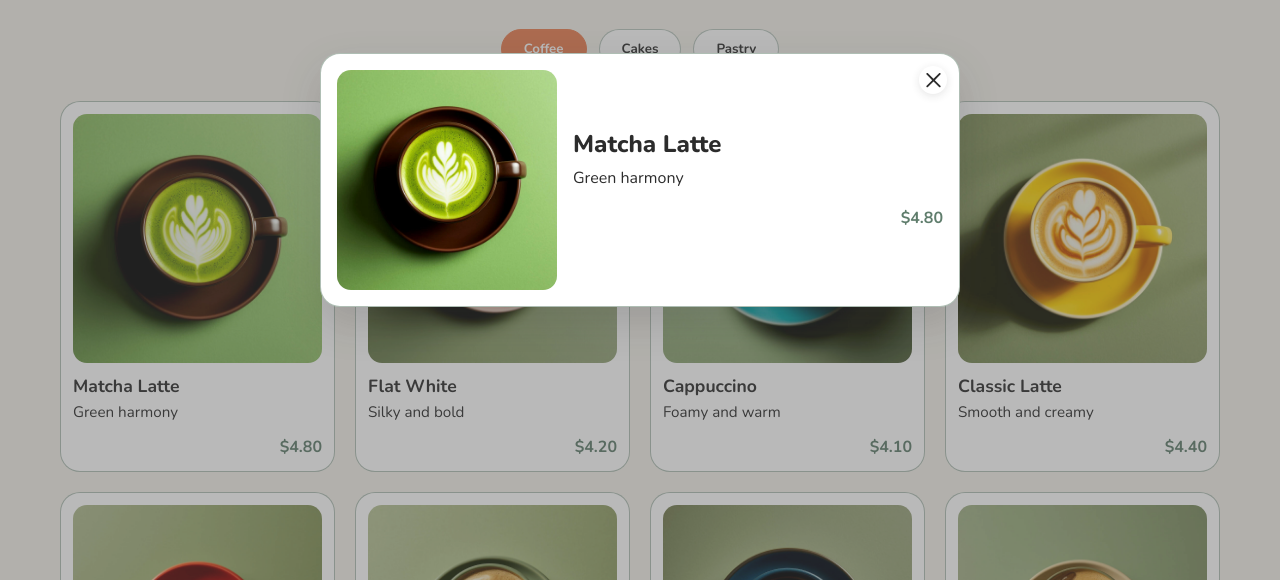
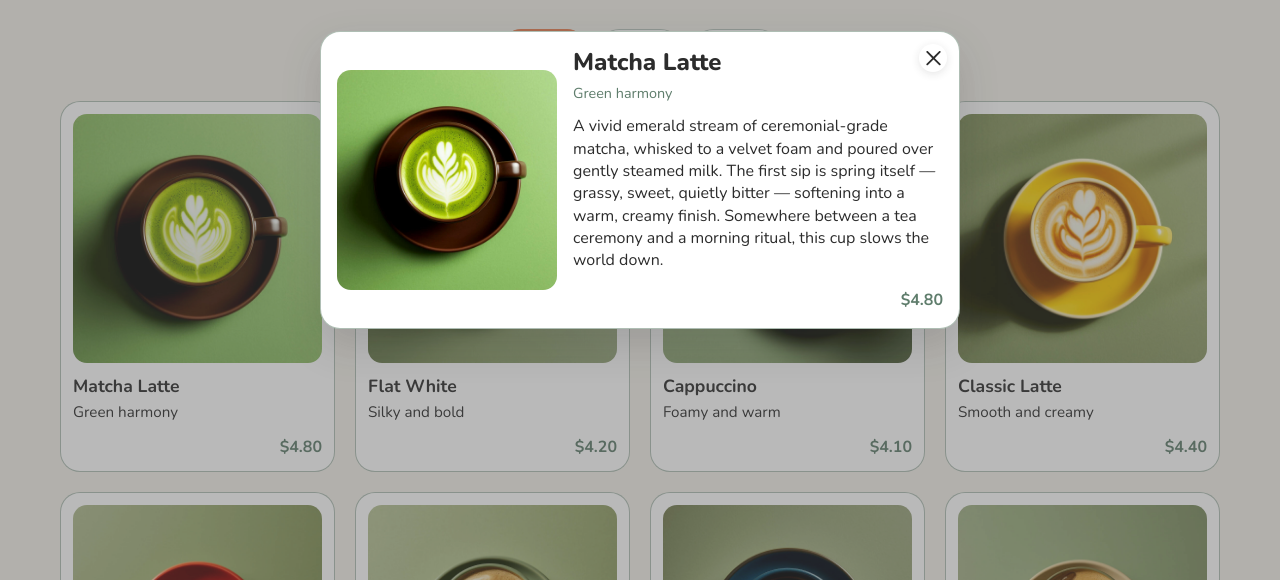
Before and after one commit to theFoxTale/rsschool-landing-page, a website built with Vite: page catalog.html in a window 1280 px wide. Both pictures are taken after a click on the button "Matcha Latte". Shown: the part 220-800 px from the top of the page. Built offline with nearby package versions, Linux system fonts and the light colour scheme.

Commit message:
feat: add longDescription to modal in menu

```diff
--- a/js/classes/MenuItem.js
+++ b/js/classes/MenuItem.js
@@ -7,11 +7,24 @@ const CURRENCY_SYMBOLS = {
 };
 
 export class MenuItem {
-    constructor({ id, category, title, description, price, currency, image, alt, width, height }) {
+    constructor({
+        id,
+        category,
+        title,
+        description,
+        longDescription,
+        price,
+        currency,
+        image,
+        alt,
+        width,
+        height,
+    }) {
         this.id = id;
         this.category = category;
         this.title = title;
         this.description = description;
+        this.longDescription = longDescription;
 
         this.price = price;
         this.currency = currency;
@@ -113,9 +126,16 @@ export class MenuItem {
 
         if (this.description) {
             const description = document.createElement('p');
-            description.className = 'menu-modal__text';
+            description.className = 'menu-modal__subtitle';
             description.textContent = this.description;
             body.append(description);
+        }
+
+        if (this.longDescription) {
+            const longDescription = document.createElement('p');
+            longDescription.className = 'menu-modal__text';
+            longDescription.textContent = this.longDescription;
+            body.append(longDescription);
         }
 
         if (this.price != null && this.currency) {
--- a/scss/pages/_catalog.scss
+++ b/scss/pages/_catalog.scss
@@ -150,8 +150,15 @@
     line-height: 1.2;
 }
 
+.menu-modal__subtitle {
+    margin-top: 6px;
+    font-size: 0.9rem;
+    line-height: 1.4;
+    color: var(--color-sage);
+}
+
 .menu-modal__text {
-    margin-top: 8px;
+    margin-top: 12px;
     line-height: 1.4;
 }
 
```
